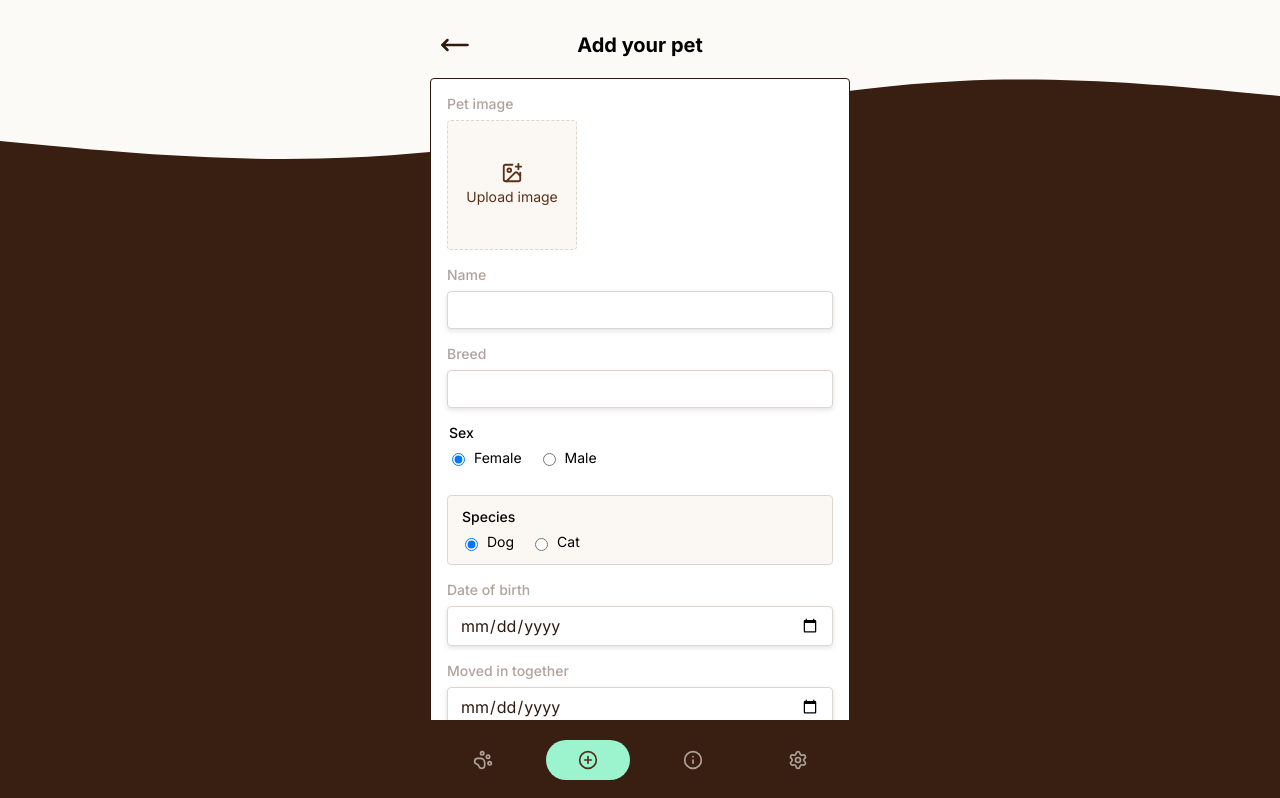
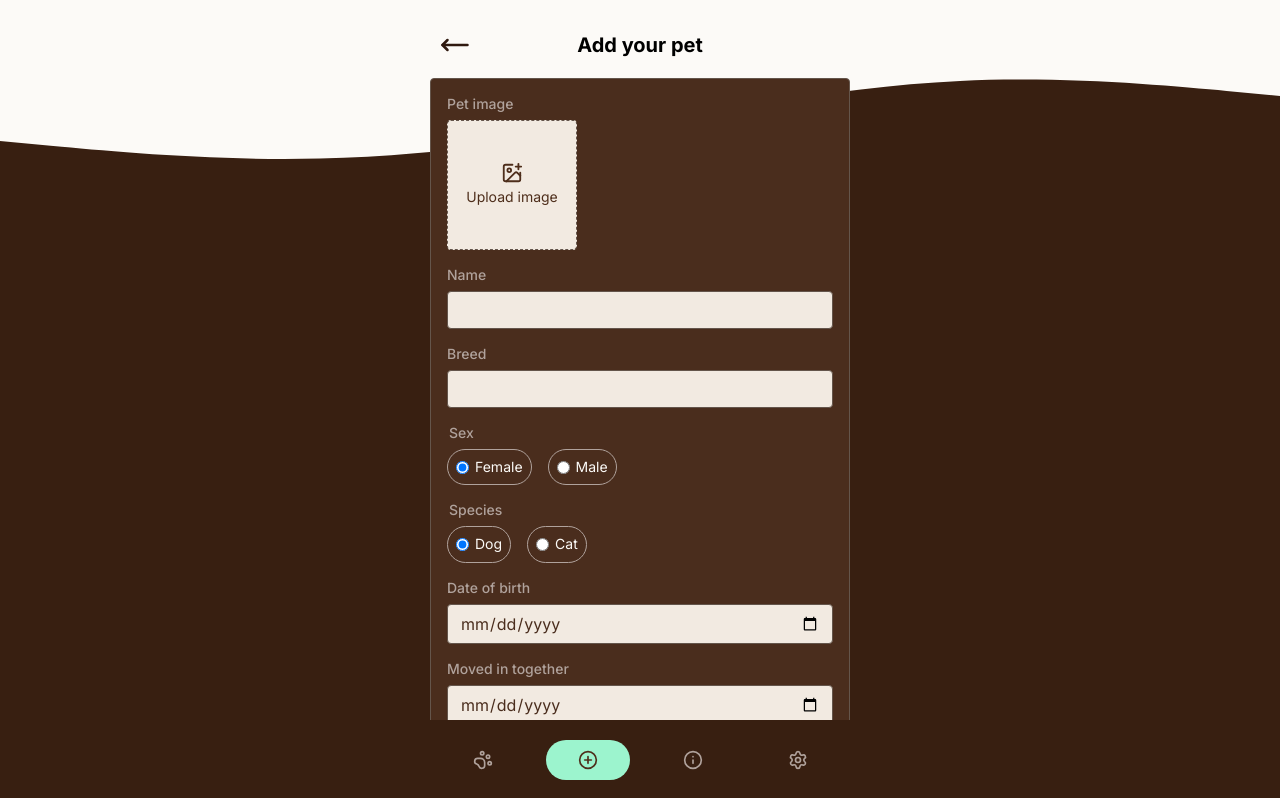
Before and after one commit to LadyLockheed/pet-pwa, a React (Vite) app: page /add-pet in a window 1280 px wide. Shown: the top 798 px of the page. Built offline with nearby package versions, Linux system fonts and the light colour scheme.

Commit message:
Remove SectionContent comp, change styling

```diff
--- a/src/components/PetForm.tsx
+++ b/src/components/PetForm.tsx
@@ -249,6 +249,7 @@ export default function PetForm({ pet, submitLabel, onSubmit }: PetFormProps) {
 
 			<Fieldset>
 				<legend>Sex</legend>
+				<div>
 					<RadioOption>
 						<input
 							type="radio"
@@ -260,6 +261,7 @@ export default function PetForm({ pet, submitLabel, onSubmit }: PetFormProps) {
 						/>
 						Female
 					</RadioOption>
+				</div>
 				<RadioOption>
 					<input
 						type="radio"
@@ -272,7 +274,6 @@ export default function PetForm({ pet, submitLabel, onSubmit }: PetFormProps) {
 				</RadioOption>
 			</Fieldset>
 
-			<SectionContent>
 			<Fieldset>
 				<legend>Species</legend>
 				<RadioOption>
@@ -296,7 +297,6 @@ export default function PetForm({ pet, submitLabel, onSubmit }: PetFormProps) {
 					Cat
 				</RadioOption>
 			</Fieldset>
-			</SectionContent>
 
 			<Field>
 				<Label>Date of birth</Label>
@@ -604,9 +604,9 @@ const Form = styled.form({
 	maxWidth: '420px',
 	boxSizing: 'border-box',
 	borderRadius: '4px',
-	backgroundColor: colors.white,
+	backgroundColor: colors.cardBg,
 	padding: spacings.x4,
-	border: `1px solid ${colors.blackBrown}`,
+	border: `1px solid ${colors.coldBrown}`,
 });
 
 const FieldGroup = styled.div({
@@ -629,16 +629,15 @@ const Field = styled.label({
 		boxSizing: 'border-box',
 		width: '100%',
 		minHeight: '36px',
-		border: `1px solid ${colors.darkBeige}`,
+		border: `1px solid ${colors.coldBrown}`,
 		borderRadius: '4px',
-		backgroundColor: '#ffffff',
-		boxShadow: '0 2px 5px rgba(47, 25, 15, 0.12)',
-		color: colors.blackBrown,
+		backgroundColor: colors.lightBeige,
+		color: colors.cardBg,
 		font: 'inherit',
 		padding: `${spacings.x2} ${spacings.x3}`,
 	},
 	'& input:focus': {
-		borderColor: colors.orange,
+		borderColor: colors.vibrantOrange,
 		outline: 'none',
 	},
 	'& input[type="file"]': {
@@ -665,10 +664,10 @@ const ImageUploadTile = styled.label({
 	placeItems: 'center',
 	alignContent: 'center',
 	gap: spacings.x1,
-	border: `1px dashed ${colors.darkBeige}`,
+	border: `1px dashed ${colors.coldBrown}`,
 	borderRadius: '4px',
-	backgroundColor: '#fbf8f4',
-	color: colors.warmBrown,
+	backgroundColor: colors.lightBeige,
+	color: colors.background,
 	cursor: 'pointer',
 	'& input': {
 		position: 'absolute',
@@ -691,24 +690,24 @@ const Fieldset = styled.fieldset({
 		...typography.body,
 		marginBottom: '6px',
 		fontWeight: 500,
+		color: colors.warmGrey,
 	},
 });
 
 const RadioOption = styled.label({
 	display: 'flex',
 	alignItems: 'center',
+	justifyContent: 'center',
 	gap: '6px',
 	...typography.body,
-});
-
-const SectionContent = styled.div({
-	display: 'grid',
-	gap: spacings.x4,
-	marginTop: spacings.x3,
-	border: `1px solid ${colors.darkBeige}`,
-	borderRadius: '4px',
-	backgroundColor: '#fbf8f4',
-	padding: spacings.x3,
+	color: colors.warmWhite,
+	'& input[type="radio"]': {
+		margin: 0,
+		flexShrink: 0,
+	},
+	border: `1px solid ${colors.warmGrey}`,
+	padding: spacings.x2,
+	borderRadius: '25px',
 });
 
 const HeatCycleGroup = styled.div({
@@ -719,7 +718,7 @@ const HeatCycleGroup = styled.div({
 const HeatCycleCard = styled.div({
 	display: 'grid',
 	gap: spacings.x3,
-	border: `1px solid ${colors.darkBeige}`,
+	border: `1px solid ${colors.coldBrown}`,
 	borderRadius: '4px',
 	padding: spacings.x3,
 });
@@ -731,32 +730,34 @@ const HeatCycleHeader = styled.div({
 	gap: spacings.x3,
 	...typography.body,
 	fontWeight: 700,
+	color: colors.warmGrey,
 });
 
 const StandingHeatGroup = styled.div({
 	display: 'grid',
 	gap: spacings.x3,
 	paddingTop: spacings.x2,
-	borderTop: `1px solid ${colors.darkBeige}`,
+	borderTop: `1px solid ${colors.coldBrown}`,
 });
 
 const StandingHeatLabel = styled.span({
 	...typography.body,
 	fontWeight: 700,
+	color: colors.warmGrey,
 });
 
 const OptionalTag = styled.span({
 	...typography.meta,
 	fontWeight: 400,
-	color: colors.warmBrown,
+	color: colors.warmGrey,
 });
 
 const AddButton = styled.button({
 	justifySelf: 'start',
-	border: `1px solid ${colors.warmBrown}`,
+	border: `1px solid ${colors.coldBrown}`,
 	borderRadius: '4px',
-	backgroundColor: colors.white,
-	color: colors.warmBrown,
+	backgroundColor: colors.pageBg,
+	color: colors.warmWhite,
 	cursor: 'pointer',
 	font: 'inherit',
 	fontSize: '12px',
```
Lines whose indentation alone changed are shown as unchanged.
